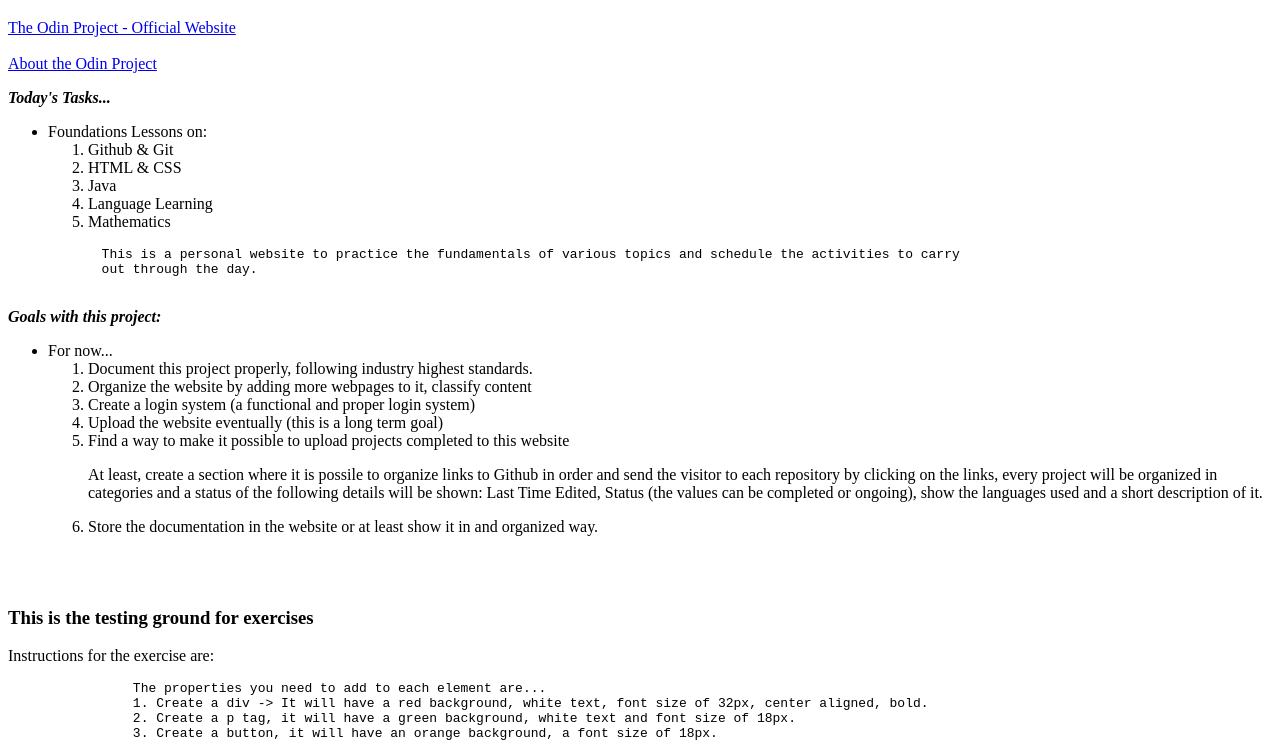
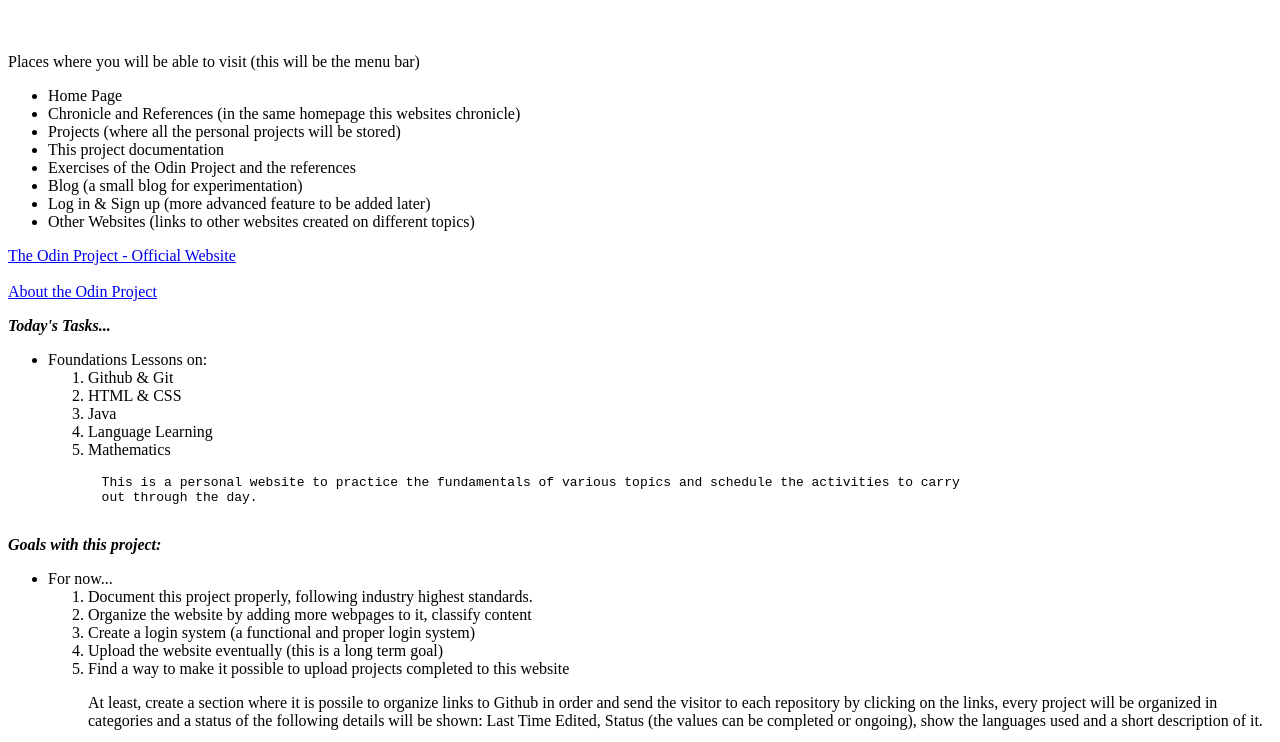
Before and after one commit to NeosCipher/LearningDiary, a plain HTML site: page index.html in a window 1280 px wide. Shown: the part 61-803 px from the top of the page. Drawn offline with Linux system fonts and the light colour scheme.

```diff
--- a/index.html
+++ b/index.html
@@ -16,6 +16,20 @@
     </head>
     <body>
         <h1>Odin Project - Personal Lab</h1>
+        <br>
+        <nav>
+            <p>Places where you will be able to visit (this will be the menu bar)</p>
+            <ul>
+                <li>Home Page</li>
+                <li>Chronicle and References (in the same homepage this websites chronicle)</li>
+                <li>Projects (where all the personal projects will be stored)</li>
+                <li>This project documentation</li>
+                <li>Exercises of the Odin Project and the references</li>
+                <li>Blog (a small blog for experimentation)</li>
+                <li>Log in & Sign up (more advanced feature to be added later)</li>
+                <li>Other Websites (links to other websites created on different topics)</li>
+            </ul>
+        </nav>
         <a href="https://www.theodinproject.com/" target="_blank", rel="noopener noreferrer">The Odin Project - Official Website</a>
         <br></br>
         <a href="https://www.theodinproject.com/about" target="_blnk", rel="noopener noreferrer">About the Odin Project</a>
```
